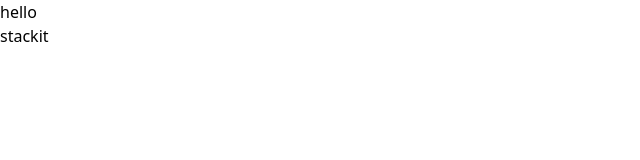
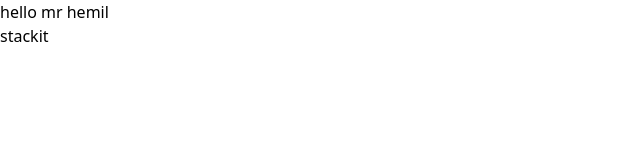
Before and after one commit to Hemil-Hansora/StackIt, a React (Vite) app in the folder Frontend/: page / in a window 1280 px wide. Shown: the top 160 px of the page, without its empty margins (0-640 px from the left). Built offline with nearby package versions, Linux system fonts and the light colour scheme.

Commit message:
fix: update greeting in App component

```diff
--- a/Frontend/src/App.jsx
+++ b/Frontend/src/App.jsx
@@ -7,7 +7,7 @@ function App() {
 
   return (
     <>
-      hello
+      hello mr hemil
       <h1 className=''>stackit</h1>
     </>
   )
```
